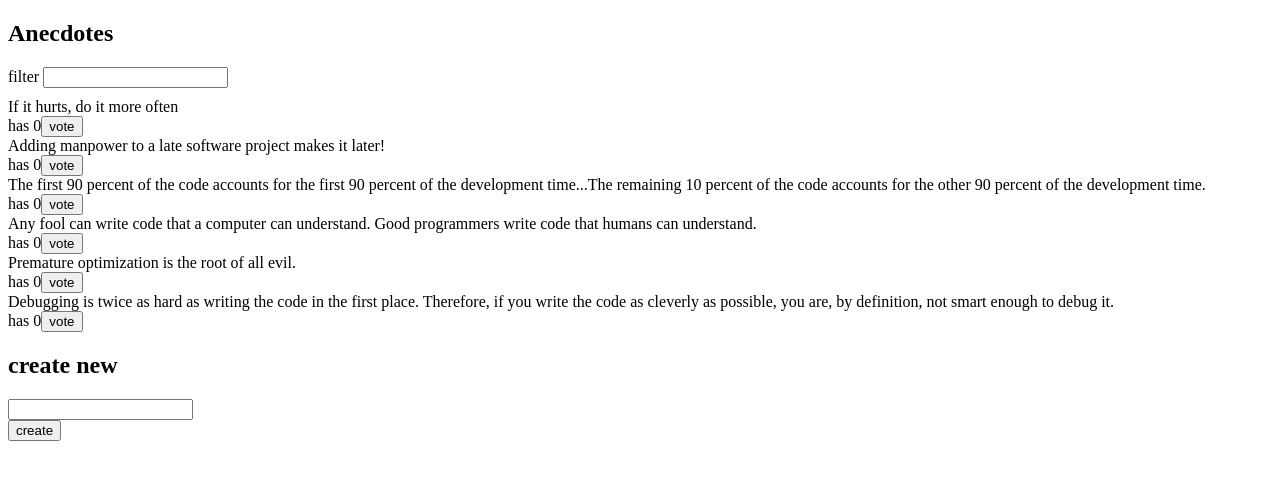
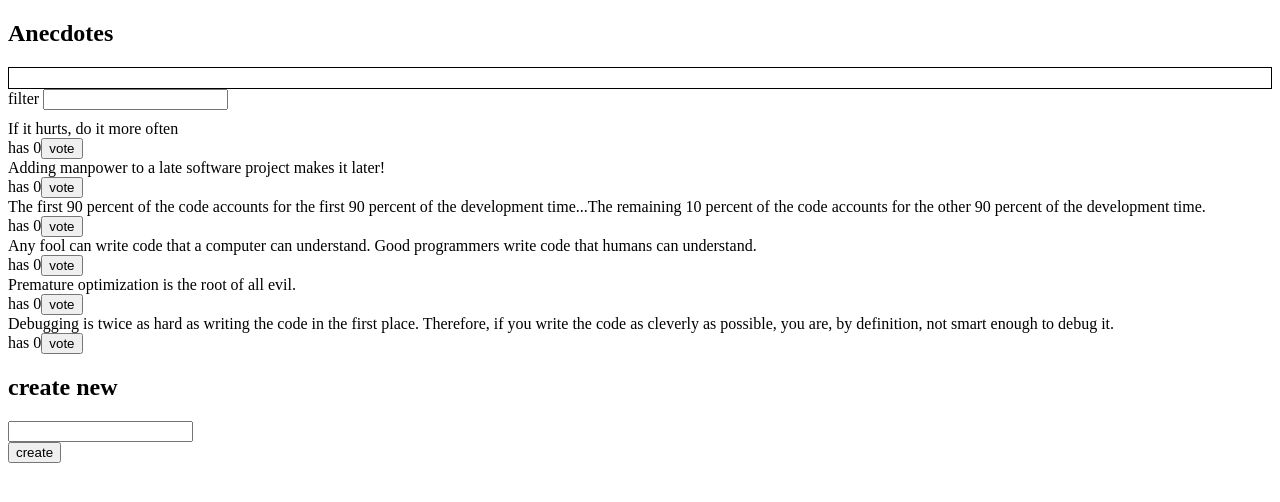
Before and after one commit to hamzaomer11/Part-6, a React (Vite) app: page / in a window 1280 px wide. Shown: the top 502 px of the page. Built offline with nearby package versions, Linux system fonts and the light colour scheme.

Commit message:
Better Anecdotes: Exercise 6.12

```diff
--- a/src/App.jsx
+++ b/src/App.jsx
@@ -1,12 +1,14 @@
 import NewAnecdote from './components/AnecdoteForm'
 import AnecdoteList from './components/AnecdoteList'
 import Filter from './components/Filter'
+import Notification from './components/Notification'
 
 const App = () => {
 
   return (
     <div>
       <h2>Anecdotes</h2>
+      <Notification />
       <Filter />
       <AnecdoteList />
       <NewAnecdote />
--- a/src/components/Notification.js
+++ b/src/components/Notification.jsx
@@ -1,4 +1,9 @@
+import { useSelector } from 'react-redux'
+
 const Notification = () => {
+
+  const notification = useSelector(state => state.notification)
+
   const style = {
     border: 'solid',
     padding: 10,
@@ -6,9 +11,8 @@ const Notification = () => {
   }
   return (
     <div style={style}>
-      render here notification...
+      {notification}
     </div>
   )
 }
-
 export default Notification
--- a/src/reducers/anecdoteReducer.js
+++ b/src/reducers/anecdoteReducer.js
@@ -1,4 +1,4 @@
-import { createSlice } from "@reduxjs/toolkit"
+import { createSlice, current } from "@reduxjs/toolkit"
 
 const anecdotesAtStart = [
   'If it hurts, do it more often',
@@ -32,6 +32,9 @@ const anecdoteSlice = createSlice({
         ...anecdoteToChange,
         votes: anecdoteToChange.votes + 1
       }
+
+      console.log(current(state))
+
       return state.map(anecdote =>
         anecdote.id !== id ? anecdote : changedAncedote
       )
--- /dev/null
+++ b/src/reducers/notificationReducer.js
@@ -0,0 +1,17 @@
+import { createSlice } from "@reduxjs/toolkit"
+
+const initialState = null;
+
+const notificationSlice = createSlice({
+    name: 'notification',
+    initialState,
+    reducers: {
+        notificationMessage(state, action) {
+            console.log(action.payload)
+            return action.payload
+        }
+    }
+})
+
+export const {notificationMessage} = notificationSlice.actions
+export default notificationSlice.reducer
--- a/src/store.js
+++ b/src/store.js
@@ -2,10 +2,12 @@ import { configureStore } from '@reduxjs/toolkit'
 
 import anecdoteReducer from './reducers/anecdoteReducer'
 import filterReducer from './reducers/filterReducer'
+import notificationReducer from './reducers/notificationReducer'
 
 export const store = configureStore({
     reducer: {
     anecdotes: anecdoteReducer,
-    filter: filterReducer
+    filter: filterReducer,
+    notification: notificationReducer
     }
 })
```
